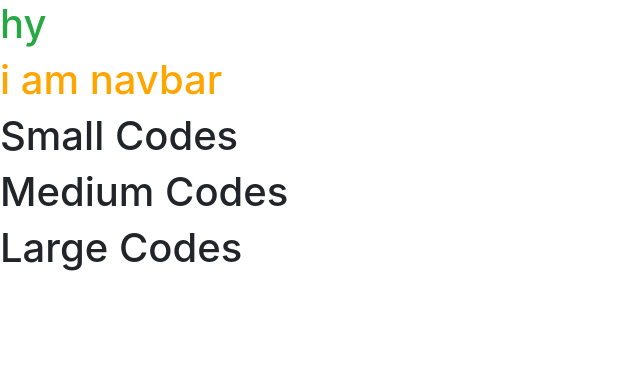
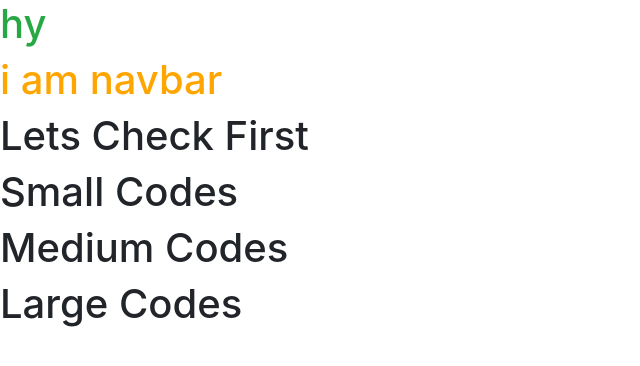
Before and after one commit to MuhammadHassaanMahmood5550/sm-md-lg-codes, a React (Create React App) app: page / in a window 1280 px wide. Shown: the top 366 px of the page, without its empty margins (0-640 px from the left). Built offline with nearby package versions, Linux system fonts and the light colour scheme.

Commit message:
added practice.js

```diff
--- a/src/App.js
+++ b/src/App.js
@@ -1,6 +1,7 @@
 import Large from "./components/Large";
 import Medium from "./components/Medium";
 import Navbar from "./components/Navbar";
+import Practice from "./components/Practice";
 import Small from "./components/Small";
 
 function App() {
@@ -8,6 +9,8 @@ function App() {
     <div className="App">
       <h1 className="text-success">hy</h1>
       <Navbar/>
+
+      <Practice/>
 
       <Small/>
 
--- /dev/null
+++ b/src/components/Practice.js
@@ -0,0 +1,9 @@
+const Practice = () => {
+    return (
+        <div id="Main_Practice">
+            <h1>Lets Check First</h1>
+        </div>
+     );
+}
+
+export default Practice;
```
